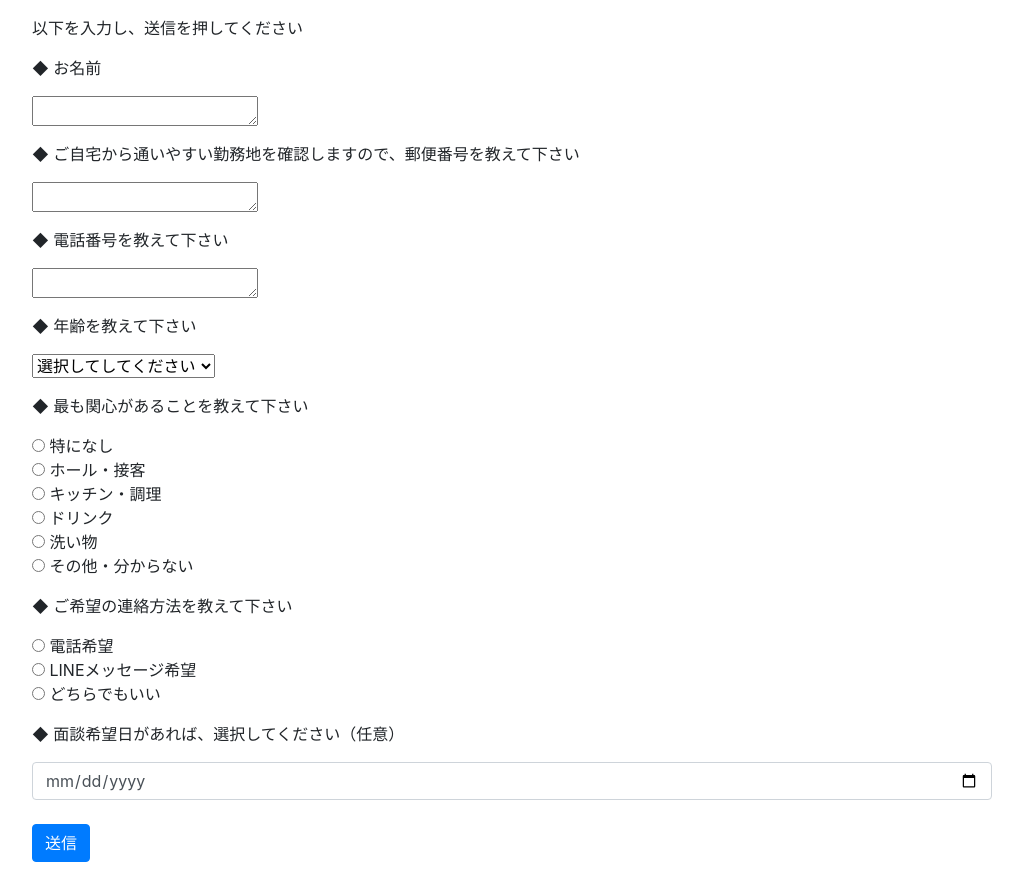
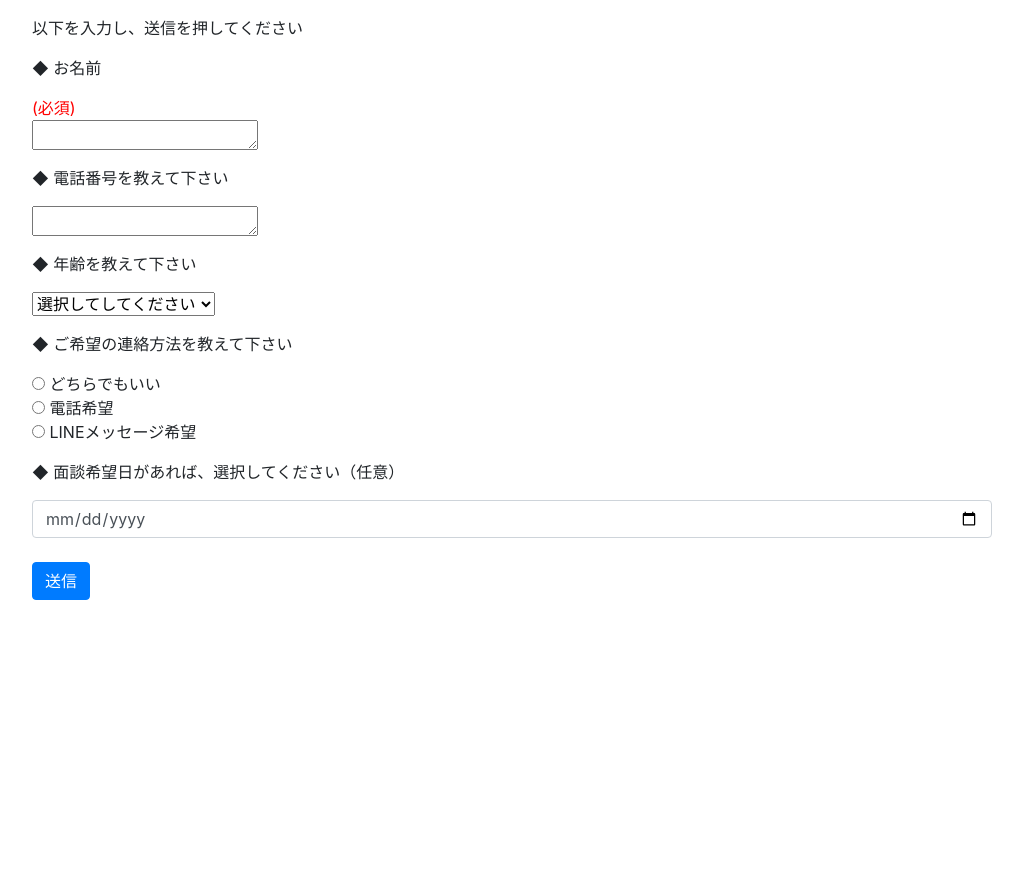
Before and after one commit to shinichirot/line_funfunction, a plain HTML site: page index.html in a window 1280 px wide. Shown: the whole page, without its empty margins (128-1151 px from the left). After the commit the page ends 800 px from the top, so only its background shows below. Drawn offline with nearby package versions, Linux system fonts and the light colour scheme; a script that the page names is missing.

Commit message:
Update index.html

```diff
--- a/index.html
+++ b/index.html
@@ -7,6 +7,15 @@
     <link rel="stylesheet" href="https://stackpath.bootstrapcdn.com/bootstrap/4.4.1/css/bootstrap.min.css" rossorigin="anonymous">
     <link rel="stylesheet" href="https://stackpath.bootstrapcdn.com/font-awesome/4.7.0/css/font-awesome.min.css">
     <link rel="stylesheet" href="https://cdnjs.cloudflare.com/ajax/libs/jqueryui/1.12.1/themes/base/jquery-ui.min.css">
+       <script language="JavaScript">
+
+    <!--
+    function change1() {
+        text1.style.color = "red";
+    }
+    //-->
+    </script>
+
 </head>
 
 <body>
@@ -15,14 +24,9 @@
 
         <p class="mt-3">以下を入力し、送信を押してください</p>
 
-        <p class="mt-3">◆ お名前</p>
+        <p class="mt-3">◆ お名前</p> <span style="color:red;">(必須)</span>
         <div>
             <textarea name="name" rows="1" cols="20" required></textarea>
-        </div>
-
-        <p class="mt-3">◆ ご自宅から通いやすい勤務地を確認しますので、郵便番号を教えて下さい</p>
-        <div>
-            <textarea name="adress" rows="1" cols="20" required></textarea>
         </div>
 
         <p class="mt-3">◆ 電話番号を教えて下さい</p>
@@ -41,21 +45,12 @@
         </select></div>
 
 
-        <p class="mt-3">◆ 最も関心があることを教えて下さい</p>
-        <div>
-        <INPUT TYPE="radio" NAME="kanshin" Value="特になし"> 特になし<BR>
-            <INPUT TYPE="radio" NAME="kanshin" Value="ホール・接客"> ホール・接客<BR>
-            <INPUT TYPE="radio" NAME="kanshin" Value="キッチン・調理"> キッチン・調理<BR>
-            <INPUT TYPE="radio" NAME="kanshin" Value="ドリンク"> ドリンク<BR>
-            <INPUT TYPE="radio" NAME="kanshin" Value="洗い物"> 洗い物<BR>
-            <INPUT TYPE="radio" NAME="kanshin" Value="その他・分からない"> その他・分からない<BR>
-        </div>
 
          <p class="mt-3">◆ ご希望の連絡方法を教えて下さい</p>
 
-            <div> <INPUT TYPE="radio" NAME="how" Value="電話希望"> 電話希望</div>
+             <div><INPUT TYPE="radio" NAME="how" Value="どちらでもいい"> どちらでもいい</div>
+             <div> <INPUT TYPE="radio" NAME="how" Value="電話希望"> 電話希望</div>
              <div><INPUT TYPE="radio" NAME="how" Value="LINEメッセージ希望"> LINEメッセージ希望</div>
-             <div><INPUT TYPE="radio" NAME="how" Value="どちらでもいい"> どちらでもいい</div>
 
 
         <p class="mt-3">◆ 面談希望日があれば、選択してください（任意）</p>
```
